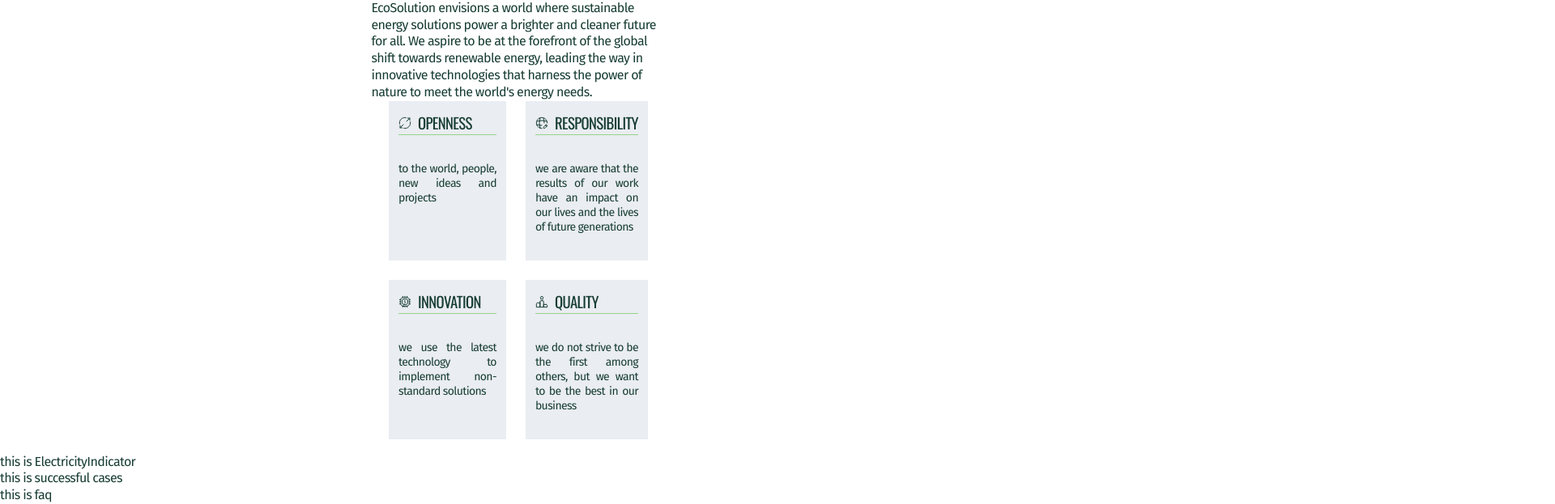
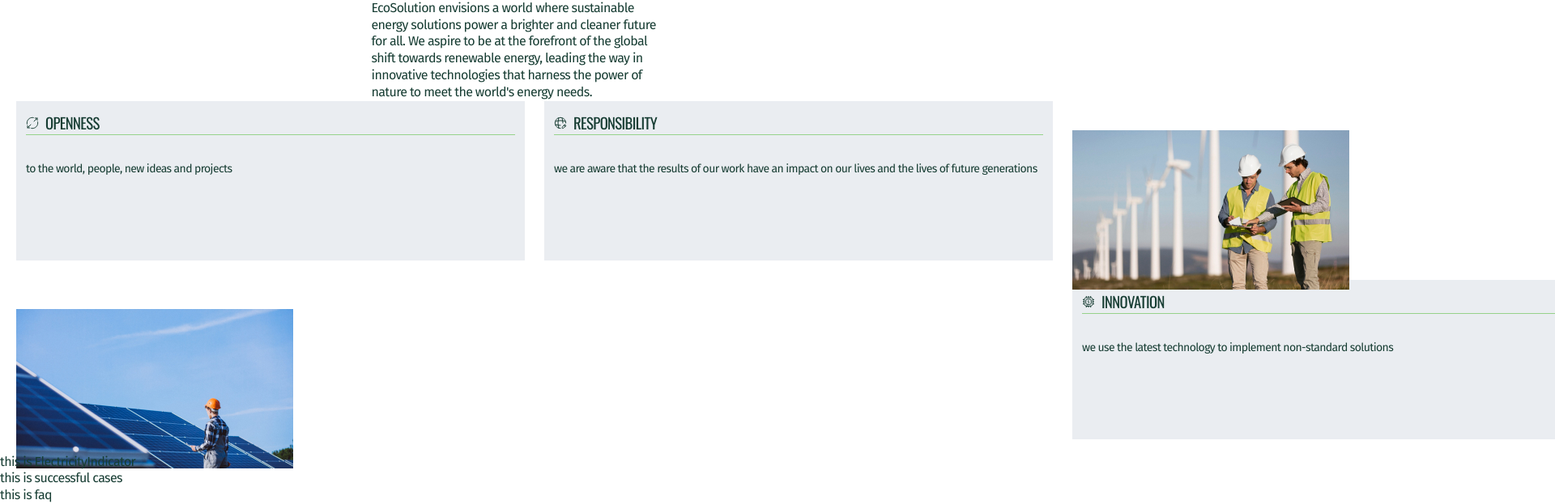
Before and after one commit to AscariA10/Ecosolution_TestTask, a React (Vite) app: page / in a window 1280 px wide. Shown: the part 1138-1761 px from the top of the page at 81% size, 1920 px wide, since content can reach past the window. Built offline with nearby package versions, Linux system fonts and the light colour scheme.

Commit message:
add grid to values sectoin

```diff
--- a/src/components/sections/values/ValueCard/ValueCard.styled.js
+++ b/src/components/sections/values/ValueCard/ValueCard.styled.js
@@ -1,7 +1,7 @@
 import styled from "@emotion/styled";
 import { colors } from "../../../common-styles/colors";
 
-export const Card = styled.li`
+export const Card = styled.div`
    padding: 13px 12px 12px;
    background-color: ${colors.CARD_BACKGROUND};
 `;
--- a/src/components/sections/values/Values.jsx
+++ b/src/components/sections/values/Values.jsx
@@ -1,13 +1,16 @@
 import { SectionTitle } from "../../common-components/SectionTitle";
 import { ValueCard } from "./ValueCard/ValueCard";
 
-import { Definition, Section, ValueList } from "./Values.styled";
+import { Definition, Section, ValuesWrapper, Thumb } from "./Values.styled";
 import { Container } from "../../common-styles/common-styles.styled";
 
 import { Innovation } from "../../../assets/svg-components/values/Innovation";
 import { Openness } from "../../../assets/svg-components/values/Openness";
 import { Quality } from "../../../assets/svg-components/values/Quality";
 import { Responsibility } from "../../../assets/svg-components/values/Responsibility";
+
+import solar from "../../../assets/images/values/solar-tablet.jpg";
+import turbine from "../../../assets/images/values/turbine-tablet.jpg";
 
 export const Values = () => {
    return (
@@ -20,7 +23,7 @@
                renewable energy, leading the way in innovative technologies that harness the power
                of nature to meet the world's energy needs.
             </Definition>
-            <ValueList>
+            <ValuesWrapper>
                <ValueCard
                   title="Openness"
                   description="to the world, people, new ideas and projects"
@@ -45,7 +48,13 @@
                >
                   <Quality />
                </ValueCard>
-            </ValueList>
+               <Thumb>
+                  <img src={solar} />
+               </Thumb>
+               <Thumb>
+                  <img src={turbine} />
+               </Thumb>
+            </ValuesWrapper>
          </Container>
       </Section>
    );
--- a/src/components/sections/values/Values.styled.js
+++ b/src/components/sections/values/Values.styled.js
@@ -25,12 +25,42 @@
    }
 `;
 
-export const ValueList = styled.ul`
-   list-style: none;
-   width: 320px;
-
+export const ValuesWrapper = styled.div`
+   width: 100%;
    display: grid;
-   grid-template-columns: 1fr 1fr;
+   grid-template-columns: repeat(4, 1fr);
    grid-template-rows: 197px 197px;
    gap: 24px;
 `;
+
+// export const ValuesList = styled.ul`
+//    list-style: none;
+//    width: 320px;
+
+//    display: grid;
+//    grid-template-columns: 1fr 1fr;
+//    grid-template-rows: 197px 197px;
+//    gap: 24px;
+// `;
+
+export const Thumb = styled.div`
+   display: none;
+   width: 320px;
+   margin: 0;
+
+   @media screen and (min-width: 768px) {
+      display: block;
+      width: 342px;
+      grid-column: 1 / 3;
+      grid-row: 2 / 3;
+      &:last-child {
+         grid-column: 3 / 5;
+         grid-row: 1 / 2;
+      }
+   }
+
+   @media screen and (min-width: 1280px) {
+      margin-top: 36px;
+      width: 1280px;
+   }
+`;
```
Also changed, not shown: src/assets/images/values/solar-tablet.jpg (added), src/assets/images/values/turbine-tablet.jpg (added).
